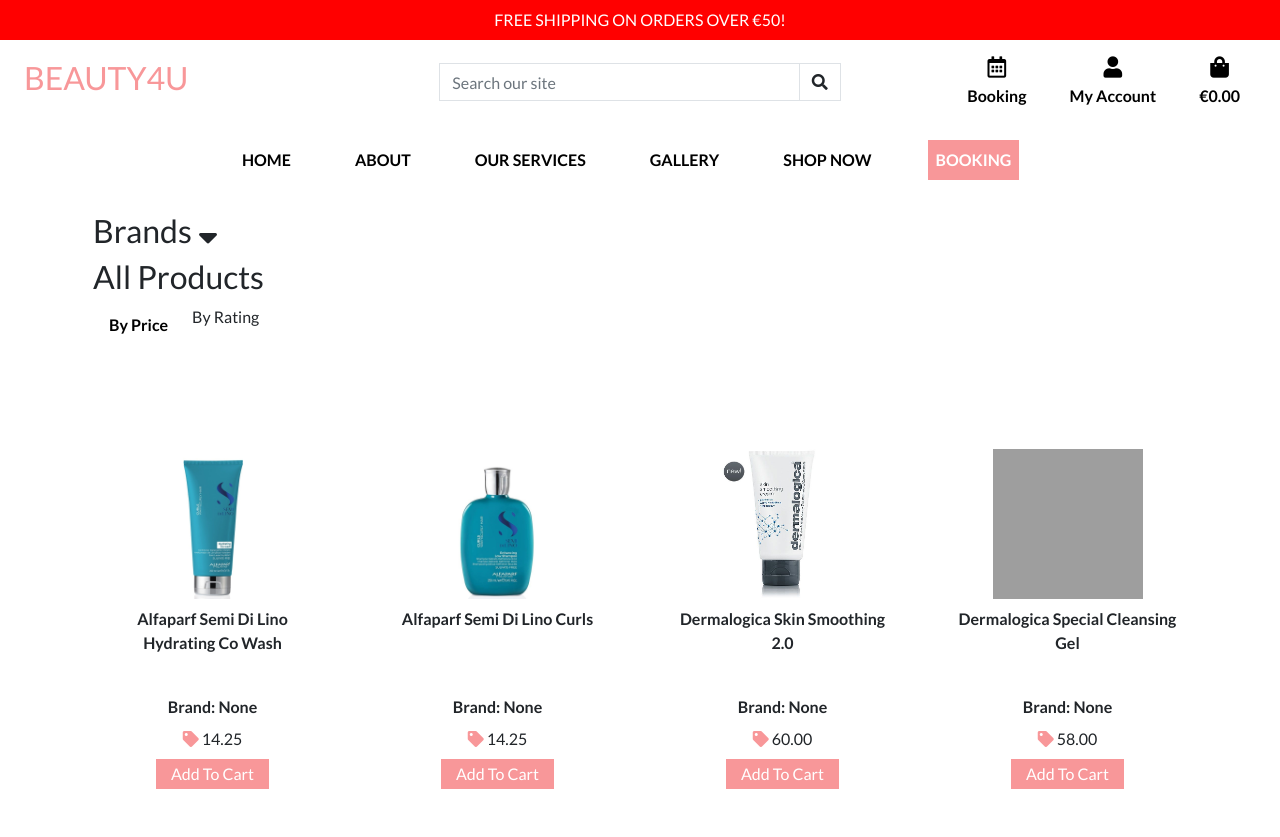
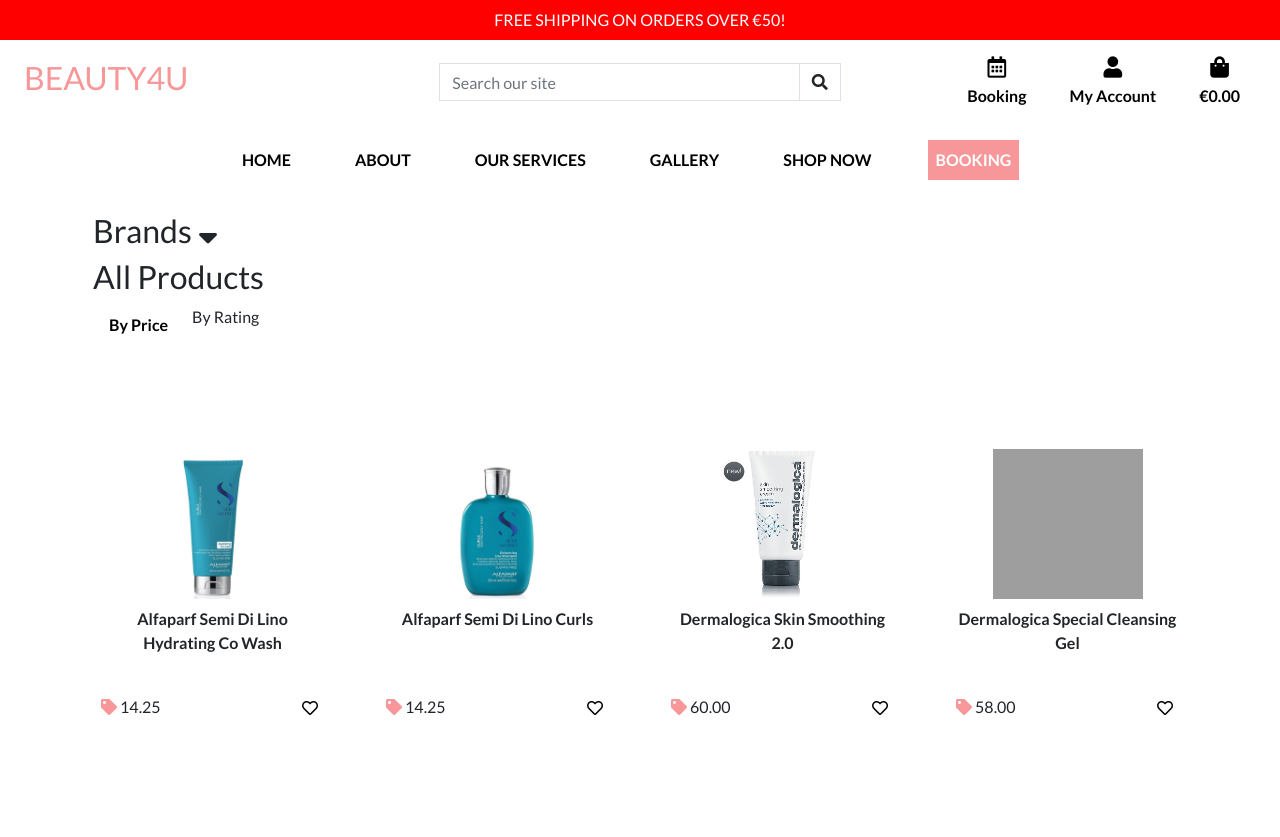
Before and after one commit to Code-Institute-Submissions/beauty4u, a Django app: page /products/ in a window 1280 px wide. After the commit the page ends 715 px from the top, so only its background shows below. Run offline with Django 3.2, Linux system fonts and the light colour scheme; data comes from the database, SQL or seed files in the repository; tables that the repository leaves empty hold one stand-in row (values such as "Sample post"); grey boxes marked "Sample" are stand-in pictures; some libraries are stand-ins or nearby versions; grey boxes are pictures that could not be loaded.

Commit message:
added functionality to wishlist view and context - product ids now stored in list

```diff
--- a/beauty4u/settings.py
+++ b/beauty4u/settings.py
@@ -76,6 +76,7 @@
                 'django.contrib.auth.context_processors.auth',
                 'django.contrib.messages.context_processors.messages',
                 'cart.contexts.cart_contents',
+                'wishlist.contexts.wishlist_contents',
             ],
         },
     },
--- a/cart/templates/cart/cart.html
+++ b/cart/templates/cart/cart.html
@@ -11,7 +11,7 @@
 
 
 {% block content %}
-<div class="container">
+<div class="container mt-5">
     <!--Page Heading-->
     <div class="row">
         <div class="col">
--- a/products/templates/products/products.html
+++ b/products/templates/products/products.html
@@ -73,9 +73,21 @@
          <a href="{% url 'product_detail' items.id %}">
        <div class="col-12 text-center mt-2 product-title">{{ items.name }}</div>
        </a>
-       <div class="col-12 text-center mt-2"><strong>Brand: <a href="{%url 'products' %}?brand={{ items.brand_id }}">{{ items.brand }}</a></strong></div>
-       <div class="col-12 text-center mt-2"><i class="fas fa-tag price-tag"></i> {{ items.price }}</div>
-       <div class="col-12 text-center mt-2"><div class="add-to-cart-button">Add To Cart</div></div>
+       <div class="row">
+       <div class="col-6 mt-2 "><i class="fas fa-tag price-tag pl-3"></i> {{ items.price }}
+        <!--Logic to output wishlist icon based on if item is in wishlist-->
+
+        </div>
+        <div class="col-6 mt-2 text-right">
+            <!--Logic to output wishlist icon based on if item is in wishlist-->
+            <form action="{% url 'add_to_wishlist' items.id %}" method="POST">
+              {% csrf_token %}
+            <button type="submit"><i class="far fa-heart pr-3"></i></button>
+            <input type="hidden" name="redirect_url" value="{{ request.path }}">
+             </form>
+            </div>
+
+    </div>
     </div>
     {% endfor %}
 
--- a/static/css/base.css
+++ b/static/css/base.css
@@ -51,6 +51,12 @@
 .free-shipping-banner {
 background-color: red;
 color: #fff;
+}
+
+
+button, input[type="submit"] {
+background: none !important;
+border: none !important;
 }
 
 /* 2. Nav  ------- */
--- /dev/null
+++ b/wishlist/contexts.py
@@ -0,0 +1,24 @@
+from decimal import Decimal
+from django.conf import settings
+from django.shortcuts import get_object_or_404
+from products.models import Product
+
+
+def wishlist_contents(request):
+
+    wishlist_items = []
+    wishlist = request.session.get('wishlist', [])
+
+
+    for item_id in wishlist:
+
+             wishlist_items.append(
+                item_id
+             )
+
+    context = {
+        'wishlist_items': wishlist,
+    }
+
+
+    return context
--- a/wishlist/urls.py
+++ b/wishlist/urls.py
@@ -3,4 +3,5 @@
 
 urlpatterns = [
     path('', views.view_wishlist, name="view_wishlist"), #root dir
+    path('add/<item_id>', views.add_to_wishlist, name="add_to_wishlist"), #root dir
 ]
```
Also changed, not shown: wishlist/templates/wishlist/wishlist.html (+11 -2 lines), wishlist/views.py (+14 -0 lines).
